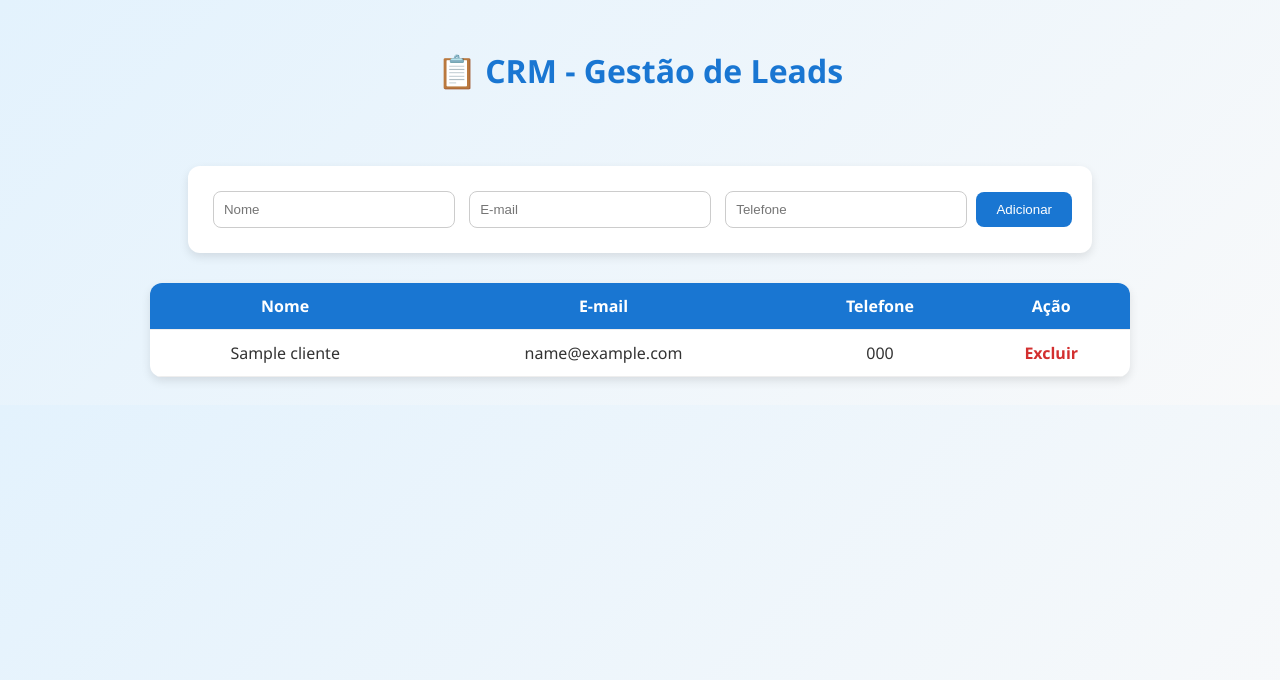
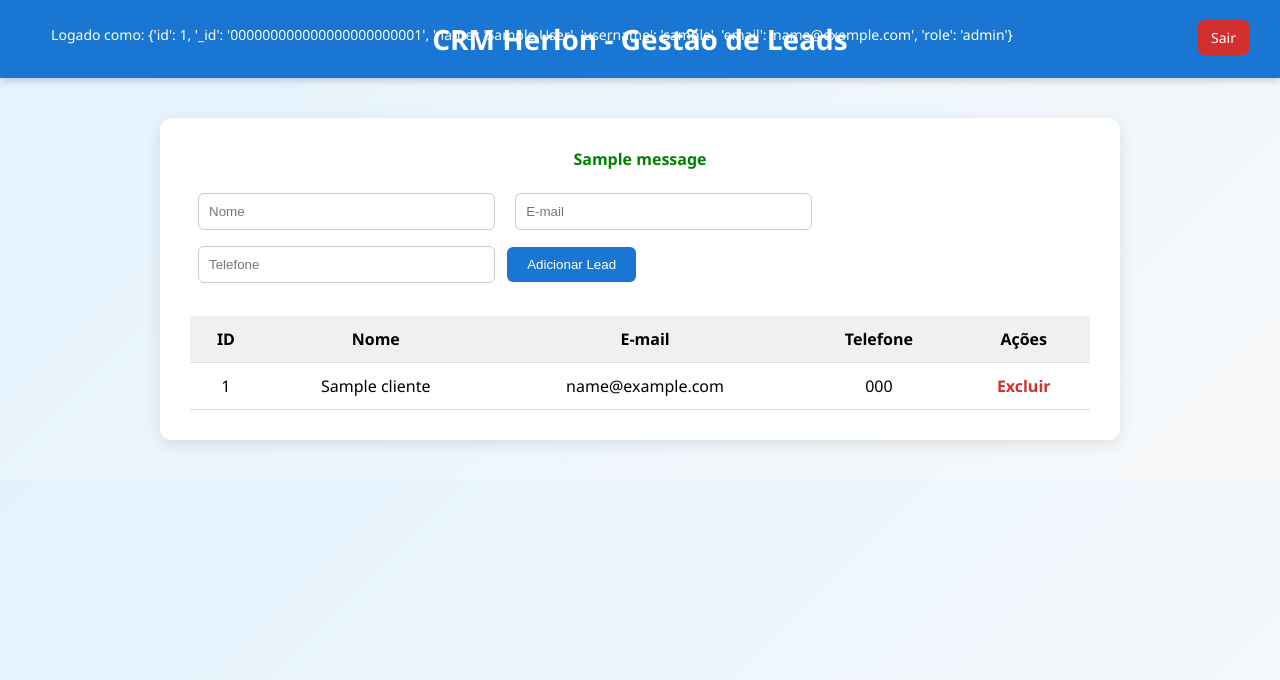
Before and after one commit to herlon878-eng/crm-herlon, a Flask app: page / in a window 1280 px wide. Shown: the top 680 px of the page. Run offline with Flask 3, Linux system fonts and the light colour scheme; the visitor is signed in with stand-in values (Sample User, id 1); tables that the repository leaves empty hold one stand-in row (values such as "Sample post"); one stand-in notice (Sample message) is shown.

Commit message:
Update index.html

```diff
--- a/templates/index.html
+++ b/templates/index.html
@@ -2,120 +2,171 @@
 <html lang="pt-br">
 <head>
     <meta charset="UTF-8">
-    <title>CRM - Herlon</title>
+    <title>CRM Herlon</title>
     <style>
         body {
             font-family: 'Segoe UI', sans-serif;
             background: linear-gradient(135deg, #e3f2fd, #f8f9fa);
-            color: #333;
+            margin: 0;
+            padding: 0;
+        }
+
+        header {
+            background-color: #1976d2;
+            color: white;
+            padding: 20px;
             text-align: center;
-            padding: 20px;
+            box-shadow: 0 2px 8px rgba(0, 0, 0, 0.2);
         }
-        h1 {
-            color: #1976d2;
+
+        header h1 {
+            margin: 0;
+            font-size: 28px;
         }
+
+        .container {
+            max-width: 900px;
+            margin: 40px auto;
+            background: white;
+            padding: 30px;
+            border-radius: 12px;
+            box-shadow: 0 4px 15px rgba(0,0,0,0.1);
+        }
+
         form {
-            background: white;
-            padding: 20px;
-            border-radius: 12px;
-            box-shadow: 0 4px 10px rgba(0,0,0,0.1);
-            display: inline-block;
-            margin-bottom: 30px;
+            margin-bottom: 25px;
         }
+
         input {
-            margin: 5px;
             padding: 10px;
-            width: 220px;
+            margin: 8px;
+            border-radius: 6px;
             border: 1px solid #ccc;
-            border-radius: 8px;
+            width: calc(33% - 22px);
         }
+
         button {
             padding: 10px 20px;
             background-color: #1976d2;
             color: white;
             border: none;
-            border-radius: 8px;
+            border-radius: 6px;
             cursor: pointer;
+            transition: background-color 0.2s ease;
         }
+
         button:hover {
             background-color: #125ea2;
         }
+
         table {
-            margin: 0 auto;
+            width: 100%;
             border-collapse: collapse;
-            width: 80%;
-            background: white;
-            border-radius: 12px;
-            overflow: hidden;
-            box-shadow: 0 4px 10px rgba(0,0,0,0.1);
+            margin-top: 25px;
         }
+
         th, td {
             padding: 12px;
-            border-bottom: 1px solid #eee;
+            border-bottom: 1px solid #ddd;
+            text-align: center;
         }
+
         th {
-            background: #1976d2;
+            background-color: #f0f0f0;
+        }
+
+        tr:hover {
+            background-color: #f9f9f9;
+        }
+
+        .logout {
+            position: absolute;
+            top: 20px;
+            right: 30px;
             color: white;
+            text-decoration: none;
+            background-color: #d32f2f;
+            padding: 8px 14px;
+            border-radius: 8px;
+            font-size: 14px;
         }
-        tr:hover {
-            background: #f1f1f1;
+
+        .logout:hover {
+            background-color: #b71c1c;
         }
-        a {
+
+        .user-info {
+            position: absolute;
+            top: 25px;
+            left: 30px;
+            font-size: 14px;
+            color: #fff;
+        }
+
+        .mensagem {
+            color: green;
+            text-align: center;
+            font-weight: bold;
+            margin-bottom: 15px;
+        }
+
+        .excluir {
             color: #d32f2f;
             text-decoration: none;
             font-weight: bold;
         }
-        a:hover {
+
+        .excluir:hover {
             text-decoration: underline;
-        }
-        .mensagem {
-            background-color: #c8e6c9;
-            color: #2e7d32;
-            padding: 10px;
-            border-radius: 8px;
-            width: 300px;
-            margin: 10px auto;
-            font-weight: bold;
-            animation: fadeOut 3s forwards;
-        }
-        @keyframes fadeOut {
-            0% {opacity: 1;}
-            80% {opacity: 1;}
-            100% {opacity: 0;}
         }
     </style>
 </head>
 <body>
-    <h1>📋 CRM - Gestão de Leads</h1>
+
+    <header>
+        <div class="user-info">👤 Logado como: {{ usuario }}</div>
+        <a href="{{ url_for('logout') }}" class="logout">Sair</a>
+        <h1>CRM Herlon - Gestão de Leads</h1>
+    </header>
+
+    <div class="container">
 
         {% with messages = get_flashed_messages() %}
             {% if messages %}
-        <div class="mensagem">{{ messages[0] }}</div>
+                <div class="mensagem">
+                    {% for msg in messages %}
+                        {{ msg }}
+                    {% endfor %}
+                </div>
             {% endif %}
         {% endwith %}
 
-    <form method="POST">
+        <form method="POST" action="/">
             <input type="text" name="nome" placeholder="Nome">
             <input type="email" name="email" placeholder="E-mail">
             <input type="text" name="telefone" placeholder="Telefone">
-        <button type="submit">Adicionar</button>
+            <button type="submit">Adicionar Lead</button>
         </form>
 
         <table>
             <tr>
+                <th>ID</th>
                 <th>Nome</th>
                 <th>E-mail</th>
                 <th>Telefone</th>
-            <th>Ação</th>
+                <th>Ações</th>
             </tr>
             {% for cliente in clientes %}
             <tr>
-            <td>{{ cliente.nome }}</td>
-            <td>{{ cliente.email }}</td>
-            <td>{{ cliente.telefone }}</td>
-            <td><a href="{{ url_for('excluir', id=cliente.id) }}">Excluir</a></td>
+                <td>{{ cliente.id }}</td>
+                <td>{{ cliente.nome or '-' }}</td>
+                <td>{{ cliente.email or '-' }}</td>
+                <td>{{ cliente.telefone or '-' }}</td>
+                <td><a href="{{ url_for('excluir', id=cliente.id) }}" class="excluir">Excluir</a></td>
             </tr>
             {% endfor %}
         </table>
+
+    </div>
 </body>
 </html>
```
Lines whose indentation alone changed are shown as unchanged.
